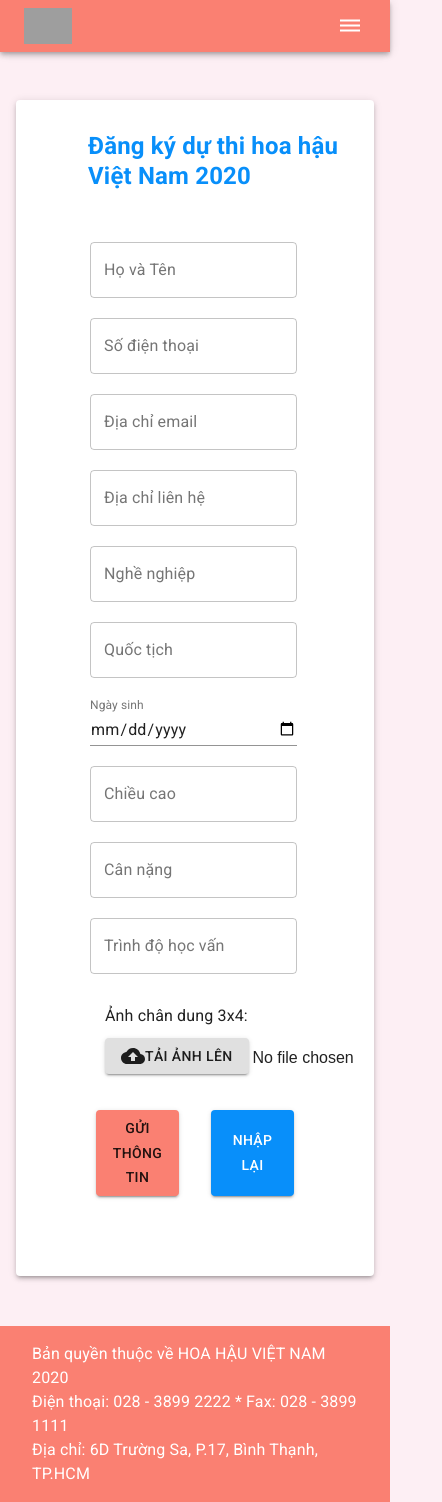
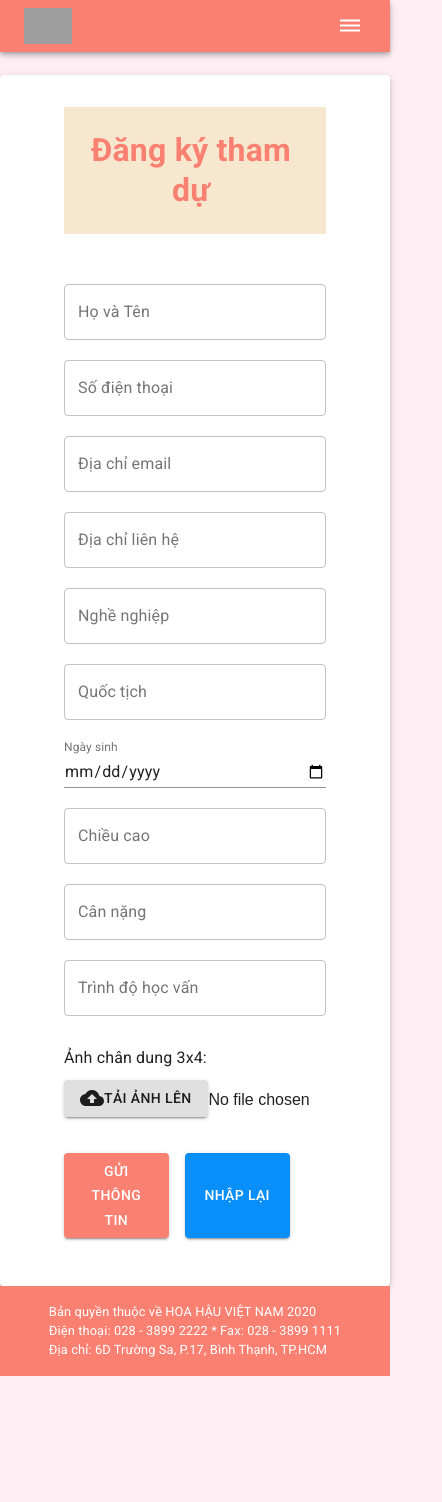
Before and after one commit to andrewnguyen2708/MissTeen, a React (Create React App) app: page /dang-ky-tham-du in a window 390 px wide. Shown: the whole page, 442 px wide, since content can reach past the window. After the commit the page ends 1376 px from the top, so only its background shows below. Built offline with nearby package versions, Linux system fonts and the light colour scheme; grey boxes are pictures that could not be loaded.

Commit message:
add responsive

```diff
--- a/src/Components/Candidate.jsx
+++ b/src/Components/Candidate.jsx
@@ -14,13 +14,15 @@
         border: "2px solid #FA8072"
     },
     content: {
-        width: '60%',
+        width: '90%',
+        align: "center",
         display: 'flex',
         justifyContent: 'space-between',
     },
     media: {
         height: 300,
     },
+
 }));
 
 export default function Candidate({ item, image, name, age, height, weight }) {
@@ -45,15 +47,30 @@
                         {name}
                     </Typography>
                     <Box className={classes.content}>
-                        <Typography variant="body2" color="textSecondary" component="h5">
+                        <Box>
+                            <Typography align="center" variant="body2" color="textSecondary" component="h5">
+                                Tuổi
+                            </Typography>
+                            <Typography align="center" variant="body2" color="textSecondary" component="h5">
                                 {age}
                             </Typography>
-                        <Typography variant="body2" color="textSecondary" component="h5">
+                        </Box>
+                        <Box>
+                            <Typography align="center" variant="body2" color="textSecondary" component="h5">
+                                Chiều cao
+                            </Typography>
+                            <Typography align="center" variant="body2" color="textSecondary" component="h5">
                                 {height}
                             </Typography>
-                        <Typography variant="body2" color="textSecondary" component="h5">
+                        </Box>
+                        <Box>
+                            <Typography align="center" variant="body2" color="textSecondary" component="h5">
+                                Cân nặng
+                            </Typography>
+                            <Typography align="center" variant="body2" color="textSecondary" component="h5">
                                 {weight}
                             </Typography>
+                        </Box>
                     </Box>
                 </CardContent>
             </CardActionArea>
--- a/src/Components/CandidatePopup.jsx
+++ b/src/Components/CandidatePopup.jsx
@@ -30,6 +30,9 @@
     display: "block",
     height: 300,
     width: 200,
+    [theme.breakpoints.down("sm")]: {
+      width: 250
+    }
   },
   details: {
     display: "block",
--- a/src/Components/Footer.jsx
+++ b/src/Components/Footer.jsx
@@ -38,6 +38,11 @@
         width: "8rem",
         padding: '0.5rem'
     },
+    text: {
+        [theme.breakpoints.down("sm")]: {
+            fontSize: "0.8rem"
+        }
+    }
 
 }));
 
@@ -67,9 +72,9 @@
                     </Box>
                 </Box>
                 <Box className={classes.footerRight}>
-                    <Typography>Bản quyền thuộc về HOA HẬU VIỆT NAM 2020</Typography>
-                    <Typography>Điện thoại: 028 - 3899 2222 * Fax: 028 - 3899 1111</Typography>
-                    <Typography>Địa chỉ: 6D Trường Sa, P.17, Bình Thạnh, TP.HCM</Typography>
+                    <Typography className={classes.text}>Bản quyền thuộc về HOA HẬU VIỆT NAM 2020</Typography>
+                    <Typography className={classes.text}>Điện thoại: 028 - 3899 2222 * Fax: 028 - 3899 1111</Typography>
+                    <Typography className={classes.text}>Địa chỉ: 6D Trường Sa, P.17, Bình Thạnh, TP.HCM</Typography>
                 </Box>
             </Container>
         </footer>
--- a/src/Components/FormPopup.jsx
+++ b/src/Components/FormPopup.jsx
@@ -1,5 +1,4 @@
-import React, { useState, useEffect } from 'react';
-import { insertCandidate } from '../services/employeeService';
+import React, { useEffect } from 'react';
 import { useForm, Form } from '../Components/UseForm';
 import { makeStyles } from '@material-ui/core/styles';
 import { Dialog, IconButton } from '@material-ui/core';
@@ -12,7 +11,6 @@
 import CloudUploadIcon from '@material-ui/icons/CloudUpload';
 import Box from '@material-ui/core/Box';
 import { TextField } from '@material-ui/core';
-import CandidateList from '../Pages/CandidateList';
 
 
 const useStyles = makeStyles((theme) => ({
@@ -29,6 +27,8 @@
         },
         [theme.breakpoints.down('sm')]: {
             flexDirection: 'column',
+            padding: theme.spacing(1),
+            paddingTop: theme.spacing(7)
         }
     },
     headTitle: {
@@ -36,8 +36,8 @@
         fontWeight: "600",
         paddingLeft: theme.spacing(6),
         [theme.breakpoints.down('sm')]: {
-            marginLeft: -theme.spacing(1),
-            fontSize: '1.5rem'
+            marginLeft: -theme.spacing(4),
+            fontSize: "1.3rem"
         }
     },
     upload: {
@@ -121,7 +121,6 @@
       <Paper elevation={3} className={classes.root}>
             <Typography
                 variant="h4"
-                gutterBottom
                 component="div"
                 align='center'
                 color = "secondary"
@@ -223,7 +222,7 @@
                                 style={{
                                     position: 'absolute',
                                     top: "42px",
-                                    left: '34px',
+                                    left: '31px',
                                     fontSize: "1rem"
                                 }}
                                 onClick={handleUploadFile}
--- a/src/Components/FormSuccessMessage.jsx
+++ b/src/Components/FormSuccessMessage.jsx
@@ -10,7 +10,8 @@
 const useStyles = makeStyles((theme) => ({
   root: {
     color: "pink",
-    padding: theme.spacing(7)
+    padding: theme.spacing(7),
+    margin: theme.spacing(7)
   },
 }));
 
--- a/src/Components/useTable.js
+++ b/src/Components/useTable.js
@@ -3,7 +3,11 @@
 import { makeStyles } from '@material-ui/core/styles';
 
 const useStyles = makeStyles(theme => ({
+    root: {
+        overflowX: "auto"
+    },
     table: {
+        minWidth: 1000,
         marginTop: theme.spacing(3),
         '& thead th': {
             fontWeight: '600',
@@ -30,9 +34,11 @@
 
     const TblContainer = ({ children }) => {
         return (
-            <Table className={classes.table}>
-                {children}
-            </Table>
+            <div className={classes.root}>
+                <Table className={classes.table}>
+                    {children}
+                </Table>
+            </div>
         )
     }
 
@@ -45,11 +51,11 @@
         }
 
         return (
-            <TableHead align="center">
+            <TableHead>
                 <TableRow>
                     {
                         headCells.map(headCell => (
-                            <TableCell key={headCell.id}
+                            <TableCell align="center" key={headCell.id}
                                 sortDirection={orderBy === headCell.id ? order : false}>
                                 {headCell.disableSorting ? headCell.label :
                                     <TableSortLabel
--- a/src/Pages/App/App.jsx
+++ b/src/Pages/App/App.jsx
@@ -4,7 +4,7 @@
 import ContestRules from '../ContestRules.jsx';
 import CandidateList from '../CandidateList.jsx';
 import CandidateForm from '../CandidateForm.jsx';
-import AllCandidates from '../CandidatesManagement.jsx'
+import CandidatesManagement from '../CandidatesManagement.jsx'
 import { BrowserRouter as Router, Switch, Route } from "react-router-dom";
 import theme from './Theme';
 import { ThemeProvider } from '@material-ui/core/styles';
@@ -16,8 +16,11 @@
     backgroundColor: "yellow"
   },
   container: {
-    padding: '',
     margin: '100px auto 50px auto',
+    [theme.breakpoints.down("sm")]: {
+      margin: '75px 0px 0px 0px',
+      padding: "0px"
+    }
   },
 }));
 
@@ -35,7 +38,7 @@
                 <Route exact path="/" component={ContestRules} />
                 <Route path="/dang-ky-tham-du" component={CandidateForm} />
                 <Route path="/danh-sach-thi-sinh" component={CandidateList} />
-                <Route path="/quan-ly-danh-sach-thi-sinh" component={AllCandidates} />
+                <Route path="/quan-ly-danh-sach-thi-sinh" component={CandidatesManagement} />
               </Switch>
             </Router>
           </Container>
--- a/src/Pages/CandidateForm.jsx
+++ b/src/Pages/CandidateForm.jsx
@@ -14,27 +14,41 @@
 
 const useStyles = makeStyles((theme) => ({
     root: {
-        padding: '2rem 2rem',
+        padding: '2rem 4rem',
         '& .MuiFormControl-root': {
             width: '80%',
             margin: '20px',
             [theme.breakpoints.down('sm')]: {
-                width: '90%',
+                width: '100%',
                 margin: '10px',
-                fontSize: '0.1rem'
+                marginLeft: "auto",
+                marginRight: "auto",
             }
         },
-        [theme.breakpoints.down('sm')]: {
-            flexDirection: 'column',
-        }
+    },
+    head: {
+        width: "100%",
+        marginBottom: theme.spacing(5),
+        backgroundColor: theme.palette.primary.light,
+
     },
     headTitle: {
-        textAlign: "left",
+        textAlign: "center",
+        color: theme.palette.primary.main,
+        padding: theme.spacing(3),
         fontWeight: "600",
         paddingLeft: theme.spacing(6),
         [theme.breakpoints.down('sm')]: {
-            marginLeft: -theme.spacing(1),
-            fontSize: '1.5rem'
+            marginLeft: -theme.spacing(4),
+            fontSize: '2rem'
+        }
+    },
+    content: {
+        width: "100%",
+        [theme.breakpoints.down('sm')]: {
+            flexDirection: 'column',
+            marginLeft: theme.spacing(2),
+            padding: "10px 0px"
         }
     },
     upload: {
@@ -43,7 +57,10 @@
         flexDirection: 'column',
         width: '80%',
         margin: '20px',
-        marginLeft: '25px'
+        marginLeft: '25px',
+        [theme.breakpoints.down('sm')]: {
+            marginLeft: "0px",
+        }
     },
     label: {
         marginBottom: theme.spacing(2),
@@ -60,6 +77,8 @@
     button: {
         width: '40%',
         margin: '1rem',
+        marginLeft: "0px",
+        color: "white",
     },
     upLoadButton: {
         zIndex: '1'
@@ -138,18 +157,19 @@
 
     return (
         <Paper elevation={3} className={classes.root}>
+            <Box className={classes.head}>
                 <Typography
                     variant="h4"
                     gutterBottom
                     component="div"
                     align='center'
-                color = "secondary"
                     className={classes.headTitle}
                 >
-                Đăng ký dự thi hoa hậu Việt Nam 2020
+                    Đăng ký tham dự
                 </Typography>
-            <Form>
-                <Grid container p='3rem' className={classes.root}>
+            </Box>
+            <Form className={classes.content}>
+                <Grid container>
                     <Grid item md={6} sm={12} className={classes.item}>
                         <Controls.Input
                             rule={rules.fullName}
@@ -252,7 +272,7 @@
                                 style={{
                                     position: 'absolute',
                                     top: "42px",
-                                    left: '34px',
+                                    left: '31px',
                                     fontSize: "1rem"
                                 }}
                                 onClick={handleUploadFile}
--- a/src/Pages/CandidateList.jsx
+++ b/src/Pages/CandidateList.jsx
@@ -2,7 +2,7 @@
 import Candidate from '../Components/Candidate.jsx'
 import { getAllCandidate } from '../services/employeeService.js';
 import { makeStyles } from '@material-ui/core/styles';
-import { Paper, Grid, Typography } from '@material-ui/core';
+import { Paper, Grid, Box, Typography } from '@material-ui/core';
 
 const useStyles = makeStyles((theme) => ({
     root: {
@@ -10,31 +10,40 @@
         flexDirection: 'column',
         alignItem: 'center',
         padding: '2rem 4rem',
+        [theme.breakpoints.down('sm')]: {
+            padding: "20px 15px",
+        }
+    },
+    head: {
+        width: "100%",
+        backgroundColor: theme.palette.primary.light,
+        marginBottom: theme.spacing(5)
     },
     headTitle: {
-        textAlign: "left",
+        textAlign: "center",
+        color: theme.palette.primary.main,
+        padding: theme.spacing(3),
         fontWeight: "600",
-        paddingBottom: theme.spacing(3),
         [theme.breakpoints.down('sm')]: {
-            marginLeft: theme.spacing(5),
-            fontSize: '1.5rem'
+            marginLeft: -theme.spacing(4),
+            fontSize: '2rem'
         }
-    },
-    title: {
-        align: 'center',
-        fontSize: '1.5rem'
     },
     gridContainer: {
         paddingTop: '1rem',
         display: 'flex',
         justifyContent: 'space-between',
         [theme.breakpoints.down('sm')]: {
-            paddingLeft: '10%'
+            paddingLeft: theme.spacing(3)
         }
     },
     card: {
         marginRight: '0.5rem',
-        marginBottom: '2rem'
+        marginBottom: '2rem',
+        [theme.breakpoints.down('sm')]: {
+            margin: "auto",
+            marginBottom: '2rem',
+        }
     }
 }));
 
@@ -47,18 +56,19 @@
 
     return (
         <Paper elevation={5} className={classes.root}>
+            <Box className={classes.head}>
                 <Typography
                     variant="h4"
                     gutterBottom
                     component="div"
-                color="secondary"
                     className={classes.headTitle}
                 >
                     Danh sách thí sinh tham dự
                 </Typography>
+            </Box>
             <Grid container className={classes.gridContainer}>
                 {
-                    CandidateList.map( item =>
+                    CandidateList.map(item =>
                         <Grid Grid item lg={3} sm={5} xs={12} className={classes.card} key={item.id}>
                             <Candidate
                                 item={item}
@@ -67,6 +77,7 @@
                                 age={(2022 - item.dateOfBirth.slice(0, 4)) + " tuổi"}
                                 height={item.height}
                                 weight={item.weight}
+                                national={item.national}
                             />
                         </Grid>
                     )}
--- a/src/Pages/CandidatesManagement.jsx
+++ b/src/Pages/CandidatesManagement.jsx
@@ -14,24 +14,31 @@
 
 const useStyles = makeStyles(theme => ({
   pageContent: {
-    margin: theme.spacing(5),
+    display: "block",
     paddingTop: theme.spacing(4),
     paddingBottom: theme.spacing(4),
     paddingLeft: theme.spacing(8),
     paddingRight: theme.spacing(8),
+    [theme.breakpoints.down("sm")]: {
+      padding: theme.spacing(3)
+    }
   },
   headTitle: {
     textAlign: "left",
     fontWeight: "600",
     paddingBottom: theme.spacing(3),
     [theme.breakpoints.down('sm')]: {
-      marginLeft: theme.spacing(5),
+      marginLeft: theme.spacing(0),
       fontSize: '1.5rem'
     }
   },
   searchInput: {
     width: '75%',
     marginLeft: -theme.spacing(3)
+  },
+  table: {
+    width: "80%",
+
   }
 }))
 
@@ -52,7 +59,6 @@
   const [view, setView] = useState(false)
   const [recordForEdit, setRecordForEdit] = useState({});
   const [filterFn, setFilterFn] = useState({ fn: items => { return items; } })
-  console.log(records);
 
   const {
     TblContainer,
@@ -118,7 +124,7 @@
         align='right'
       >Tổng số: {records.length}
       </Typography>
-      <TblContainer>
+      <TblContainer className={classes.table}>
         <TblHead />
         <TableBody>
           {
--- a/src/Pages/ContestRules.jsx
+++ b/src/Pages/ContestRules.jsx
@@ -8,6 +8,9 @@
 const useStyles = makeStyles((theme) => ({
     root: {
       padding: '2rem',
+      [theme.breakpoints.down("sm")]: {
+          padding: theme.spacing(3)
+      }
     },
   }));
 
@@ -16,7 +19,6 @@
     const classes = useStyles();
 
     return (
-        <Container >
             <Paper elevation={5} >
                 <CardMedia
                     component="img"
@@ -88,9 +90,8 @@
                         <li>Chứng nhận danh hiệu Hoa hậu, Á hậu, Hoa khôi, Á khôi tại các cuộc thi sắc đẹp cấp tỉnh, thành, ngành diễn ra trong năm 2019 hoặc 2020 mà thí sinh đã đoạt giải...(bản sao có công chứng.)</li>
                     </ul>
                     <p>Lưu ý: Hồ sơ nếu gửi qua đường bưu điện, phong bì phải dán tem và đề rõ “Hồ sơ đăng ký dự thi Hoa hậu Việt Nam 2020”.</p>
-                    <p>Chi tiết về cuộc thi sẽ được cập nhật liên tục trên trang: <a href='https://www.tienphong.vn/'>https://www.tienphong.vn/</a> và fanpage: <a href='https://www.facebook.com/MissVietnam.TP/'>https://www.facebook.com/MissVietnam.TP/</a></p>
+                    <p>Chi tiết về cuộc thi sẽ được cập nhật liên tục trên trang: <span><a href='https://www.tienphong.vn/'>https://www.tienphong.vn/</a></span> và fanpage: <span><a href='https://www.facebook.com/MissVietnam.TP/'>https://www.facebook.com/MissVietnam.TP/</a></span></p>
                 </Container>
             </Paper>
-        </Container>
     )
 }
```
Also changed, not shown: src/Components/CandidateCarousel.jsx (deleted, +0 -43 lines). Lines whose indentation alone changed are shown as unchanged.
